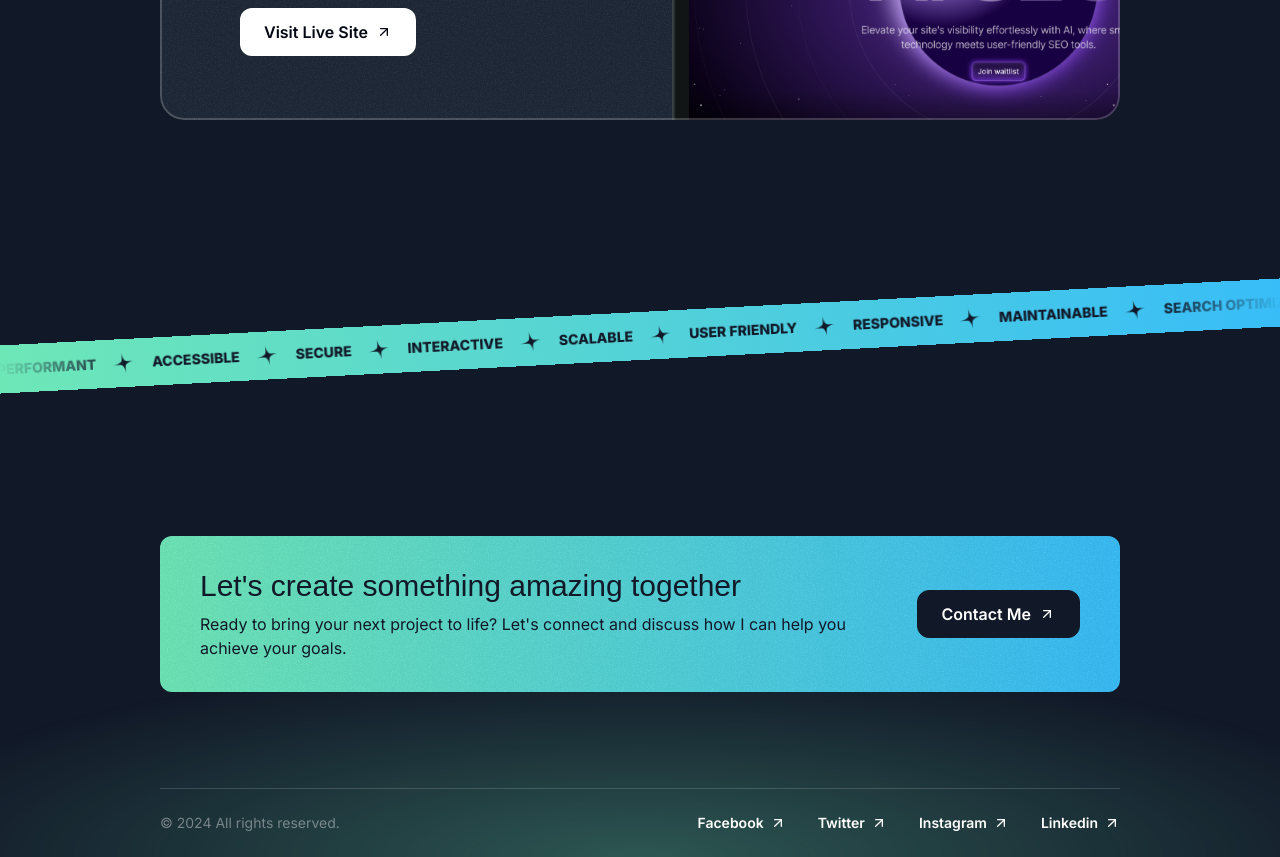
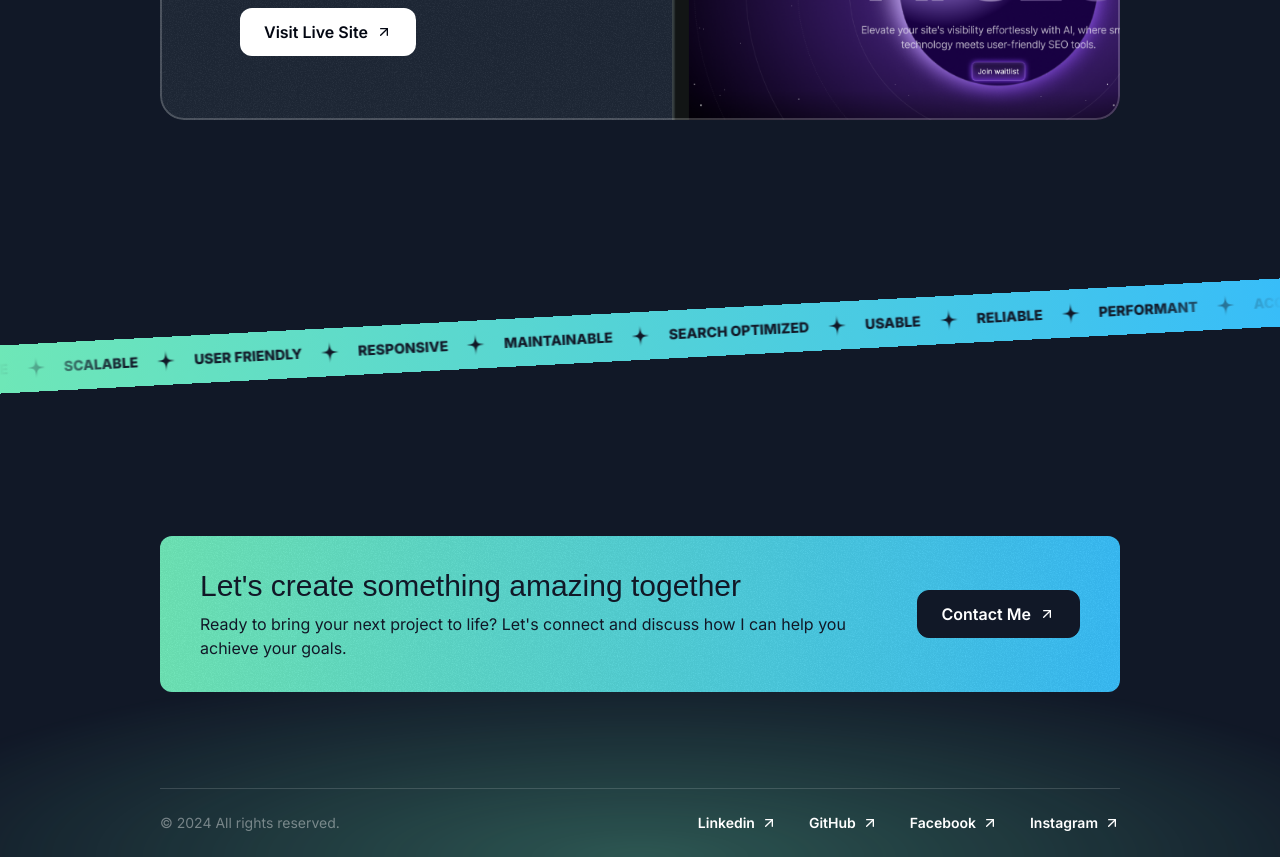
Before and after one commit to rahathossenantor/rahathossen, a Next.js app: page / in a window 1280 px wide. Shown: the part 2740-3597 px from the top of the page. Built offline with nearby package versions, Linux system fonts and the light colour scheme; a web font is replaced by a local one.

Commit message:
Animation added on tape section

```diff
--- a/src/sections/Footer.tsx
+++ b/src/sections/Footer.tsx
@@ -3,24 +3,24 @@ import ArrowUpRight from "@/assets/icons/arrow-up-right.svg";
 const socials = [
   {
     id: 1,
-    name: "Facebook",
-    link: "#"
+    name: "Linkedin",
+    link: "https://www.linkedin.com/in/rahathossenantor"
   },
   {
     id: 2,
-    name: "Twitter",
-    link: "#"
+    name: "GitHub",
+    link: "https://github.com/rahathossenantor"
   },
   {
     id: 3,
+    name: "Facebook",
+    link: "https://www.facebook.com/rahathossenantor"
+  },
+  {
+    id: 4,
     name: "Instagram",
     link: "#"
   },
-  {
-    id: 4,
-    name: "Linkedin",
-    link: "#"
-  }
 ];
 
 const Footer = () => {
--- a/src/sections/Tape.tsx
+++ b/src/sections/Tape.tsx
@@ -1,4 +1,5 @@
 import Star from "@/assets/icons/star.svg";
+import { Fragment } from "react";
 
 const words = [
   "Performant",
@@ -19,13 +20,19 @@ const Tape = () => {
     <div className="py-16 lg:py-24 overflow-x-clip">
       <div className="custom-gradient-bg -mx-1 -rotate-3">
         <div className="flex [mask-image:linear-gradient(to_right,transparent,black_10%,black_90%,transparent)]">
-          <div className="flex flex-none gap-4 py-3">
+          <div className="flex flex-none gap-4 py-3 pr-4 animate-move-left [animation-duration:30s]">
             {
-              words.map((word) => (
-                <div key={word} className="inline-flex items-center gap-4">
-                  <span className="text-nowrap font-extrabold uppercase text-sm text-gray-900">{word}</span>
-                  <Star className="size-6 text-gray-900 -rotate-12" />
-                </div>
+              [...new Array(3)].fill(0).map((_, idx) => (
+                <Fragment key={idx}>
+                  {
+                    words.map((word) => (
+                      <div key={word} className="inline-flex items-center gap-4">
+                        <span className="text-nowrap font-extrabold uppercase text-sm text-gray-900">{word}</span>
+                        <Star className="size-6 text-gray-900" />
+                      </div>
+                    ))
+                  }
+                </Fragment>
               ))
             }
           </div>
--- a/tailwind.config.ts
+++ b/tailwind.config.ts
@@ -27,6 +27,7 @@ const config: Config = {
       },
       animation: {
         "ping-large": "ping-large 1s ease-in-out infinite",
+        "move-left": "move-left 1s linear infinite",
       },
       keyframes: {
         "ping-large": {
@@ -35,6 +36,14 @@ const config: Config = {
             opacity: "0",
           },
         },
+        "move-left": {
+          "0%": {
+            transform: "translateX(0)",
+          },
+          "100%": {
+            transform: "translateX(-50%)",
+          },
+        }
       }
     },
   },
```
Also changed, not shown: 1 other file (tests, documents, lock files or other folders).
